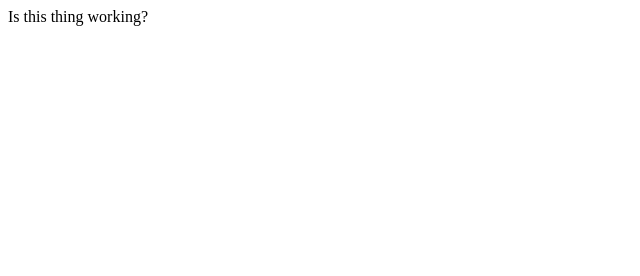
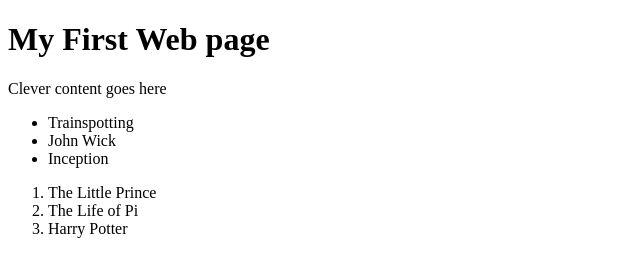
Before and after one commit to davidh455/html-elements, a plain HTML site: page index.html in a window 1280 px wide. Shown: the whole page, without its empty margins (0-640 px from the left). Drawn offline with Linux system fonts and the light colour scheme.

Commit message:
Add HTML from replit

```diff
--- a/index.html
+++ b/index.html
@@ -1 +1,29 @@
-<h1></h1>Is this thing working?</h1>
+<!DOCTYPE html>
+<html lang="en">
+
+<head>
+  <meta charset="utf-8">
+  <meta name="viewport" content="width=device-width">
+  <title>My First Web page</title>
+  <link href="style.css" rel="stylesheet" type="text/css">
+</head>
+
+<body>
+  <h1>My First Web page</h1>
+  <p>Clever content goes here</p>
+  <div>
+    <ul>
+      <li>Trainspotting</li>
+      <li>John Wick</li>
+      <li>Inception</li>
+    </ul>
+    <ol>
+      <li>The Little Prince</li>
+      <li>The Life of Pi</li>
+      <li>Harry Potter</li>
+    </ol>
+  </div>
+  <script src="script.js"></script>
+</body>
+
+</html>
```
